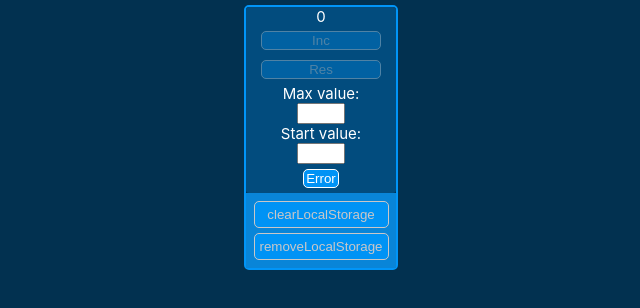
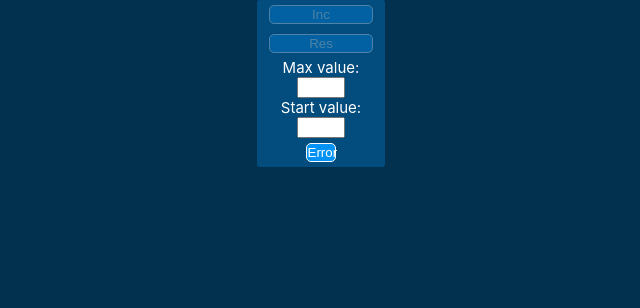
Before and after one commit to yo-atmosf3re/_counter, a React (Create React App) app: page / in a window 1280 px wide. Shown: the top 308 px of the page, without its empty margins (319-959 px from the left). Built offline with nearby package versions, Linux system fonts and the light colour scheme.

Commit message:
the process of wrapping all components in container ones;

```diff
--- a/src/App.tsx
+++ b/src/App.tsx
@@ -1,74 +1,87 @@
 import React, { ChangeEvent, useCallback, useEffect, useState } from 'react';
+import { useSelector } from 'react-redux';
 import './App.css';
 import { Counter } from './components/Counter';
+import CounterContainer from './components/CounterContainer';
+import { AppStateType } from './redux/store';
 
-function App() {
-  let [maxValue, setMaxValue] = useState<number>(0);
-  let [counterValue, setCounterValue] = useState<number>(0);
-  let [startValue, setStartValue] = useState<number>(0);
+// function App() {
+//   let [maxValue, setMaxValue] = useState<number>(0);
+//   let [counterValue, setCounterValue] = useState<number>(0);
+//   let [startValue, setStartValue] = useState<number>(0);
 
-  const counterMaxValueHandler = useCallback((event: ChangeEvent<HTMLInputElement>) => {
-    const value = Number(event.currentTarget.value)
-    setMaxValue(value)
-  }, [setMaxValue])
-  const counterStartValueHandler = useCallback((event: ChangeEvent<HTMLInputElement>) => {
-    const value = Number(event.currentTarget.value)
-    setStartValue(value)
-  }, [setCounterValue])
+//   const counterMaxValueHandler = useCallback((event: ChangeEvent<HTMLInputElement>) => {
+//     const value = Number(event.currentTarget.value)
+//     setMaxValue(value)
+//   }, [setMaxValue])
+//   const counterStartValueHandler = useCallback((event: ChangeEvent<HTMLInputElement>) => {
+//     const value = Number(event.currentTarget.value)
+//     setStartValue(value)
+//   }, [setCounterValue])
 
-  const setStartValueCounterHandler = useCallback(() => {
-    setStartValue(startValue + 1)
-  }, [setStartValue, startValue])
-  const resetStartValueHandler = useCallback(() => {
-    setStartValue(0)
-  }, [setStartValue])
+//   const setStartValueCounterHandler = useCallback((startValue: number) => {
+//     setStartValue(startValue + 1)
+//   }, [setStartValue, startValue])
+//   const resetStartValueHandler = useCallback(() => {
+//     setStartValue(0)
+//   }, [setStartValue])
 
-  const setAllValueHandler = useCallback(() => {
-    setStartValue(counterValue)
-    setCounterValue(0)
-  }, [setStartValue, counterValue, setCounterValue])
+//   const setAllValueHandler = useCallback(() => {
+//     setStartValue(counterValue)
+//     setCounterValue(0)
+//   }, [setStartValue, counterValue, setCounterValue])
 
-  useEffect(
-    () => {
-      let valueAsString = localStorage.getItem('counterValue');
-      if (valueAsString) {
-        let newValue = JSON.parse(valueAsString)
-        setCounterValue(newValue);
-      }
-    },
-    [])
-  useEffect(() => { localStorage.setItem('counterValue', JSON.stringify(counterValue)) }, [counterValue])
-  const clearLocalStorageHandler = () => {
-    localStorage.clear()
-    setCounterValue(0);
-  }
-  const removeLocalStorageHandler = () => {
-    localStorage.removeItem('counterValue')
-  }
+//   useEffect(
+//     () => {
+//       let valueAsString = localStorage.getItem('counterValue');
+//       if (valueAsString) {
+//         let newValue = JSON.parse(valueAsString)
+//         setCounterValue(newValue);
+//       }
+//     },
+//     [])
+//   useEffect(() => { localStorage.setItem('counterValue', JSON.stringify(counterValue)) }, [counterValue])
+//   const clearLocalStorageHandler = () => {
+//     localStorage.clear()
+//     setCounterValue(0);
+//   }
+//   const removeLocalStorageHandler = () => {
+//     localStorage.removeItem('counterValue')
+//   }
+
+//   return (
+//     <div className='counter'>
+//       <Counter
+//         counterValue={counterValue}
+//         setCounterValue={setCounterValue}
+//         startValue={startValue}
+//         setStartValue={setStartValue}
+//         maxValue={maxValue}
+//         setMaxValue={setMaxValue}
+//         counterMaxValueHandler={counterMaxValueHandler}
+//         counterStartValueHandler={counterStartValueHandler}
+//         setStartValueCounterHandler={setStartValueCounterHandler}
+//         resetStartValueHandler={resetStartValueHandler}
+//         setAllValueHandler={setAllValueHandler} />
+
+//       <div className='locastorageField'>
+//         <button className='LocalButton' onClick={clearLocalStorageHandler}>clearLocalStorage</button>
+//         <button className='LocalButton' onClick={removeLocalStorageHandler}>removeLocalStorage</button>
+//       </div>
+//     </div >
+//   )
+// }
+
+export const App: any = React.memo(() => {
+  const { counterValue, maxValue, startValue } = useSelector((state: AppStateType) => state.counter)
 
   return (
-    <div className='counter'>
-      <Counter
-        counterValue={counterValue}
-        setCounterValue={setCounterValue}
-        startValue={startValue}
-        setStartValue={setStartValue}
-        maxValue={maxValue}
-        setMaxValue={setMaxValue}
-        counterMaxValueHandler={counterMaxValueHandler}
-        counterStartValueHandler={counterStartValueHandler}
-        setStartValueCounterHandler={setStartValueCounterHandler}
-        resetStartValueHandler={resetStartValueHandler}
-        setAllValueHandler={setAllValueHandler} />
-
-      <div className='locastorageField'>
-        <button className='LocalButton' onClick={clearLocalStorageHandler}>clearLocalStorage</button>
-        <button className='LocalButton' onClick={removeLocalStorageHandler}>removeLocalStorage</button>
-      </div>
-    </div >
+    <div>
+      <CounterContainer />
+    </div>
   )
 }
-
+)
 
 // const value = useSelector<AppStateType, number>(state => state.counter.value)
 //   const dispatch: any = useDispatch()
--- /dev/null
+++ b/src/components/CounterContainer.tsx
@@ -0,0 +1,55 @@
+import * as React from 'react';
+import { connect } from 'react-redux';
+import { Dispatch } from 'redux';
+import {
+   counterMaxValueAC,
+   counterStartValueAC,
+   CounterType,
+   increaseStartValueAC,
+   resetStartValueAC,
+   setAllValueAC
+} from '../redux/counter-reducer';
+import { AppStateType } from '../redux/store';
+import { Counter } from './Counter';
+
+type mapStateToPropsType = {
+   counter: CounterType
+}
+
+type mapDispathToPropsType = {
+   setCounterMaxValue: (maxValue: number) => void
+   setCounterStartValue: (startValue: number) => void
+   increaseCounterStartValue: (startValue: number) => void
+   resetCounterStartValue: (startValue: number) => void
+   setAllCounterValue: (counterValue: number) => void
+}
+
+const mapStateToProps = (state: AppStateType): mapStateToPropsType => {
+   return {
+      counter: state.counter
+   }
+}
+
+const mapDispathToProps = (dispatch: Dispatch): mapDispathToPropsType => {
+   return {
+      setCounterMaxValue: (maxValue: number) => {
+         dispatch(counterMaxValueAC(maxValue))
+      },
+      setCounterStartValue: (startValue: number) => {
+         dispatch(counterStartValueAC(startValue))
+      },
+      increaseCounterStartValue: (startValue: number) => {
+         dispatch(increaseStartValueAC(startValue))
+      },
+      resetCounterStartValue: (startValue: number) => {
+         dispatch(resetStartValueAC(startValue))
+      },
+      setAllCounterValue: (counterValue: number) => {
+         dispatch(setAllValueAC(counterValue))
+      }
+   }
+}
+
+const CounterContainer = connect(mapStateToProps, mapDispathToProps)(Counter)
+
+export default CounterContainer;
--- a/src/components/Increment.tsx
+++ b/src/components/itemsCounter/Increment.tsx
@@ -1,9 +1,9 @@
-import React, { Dispatch, SetStateAction } from 'react';
+import React, { Dispatch, MouseEventHandler, SetStateAction } from 'react';
 
 type IncrementPropsType = {
    counterValue: number;
    maxValue: number;
-   setStartValueCounterHandler: () => void
+   setStartValueCounterHandler: (startValue: any) => void
 }
 
 export function Increment(props: IncrementPropsType) {
--- a/src/redux/counter-reducer.ts
+++ b/src/redux/counter-reducer.ts
@@ -13,18 +13,19 @@ type InitialStateType = {
    maxValue: number
    startValue: number
 }
+export type CounterType = typeof initialState;
 
 export const counterReducer = (state: InitialStateType = initialState, action: ActionTypes) => {
    switch (action.type) {
       case 'SET-COUNTER-MAX-VALUE': {
          let stateCopy = { ...state };
-         const value = Number(action.event.currentTarget.value)
+         const value = action.maxValue
          stateCopy.maxValue = value;
          return stateCopy;
       }
       case 'SET-COUNTER-START-VALUE': {
          let stateCopy = { ...state };
-         const value = Number(action.event.currentTarget.value)
+         const value = action.startValue
          stateCopy.startValue = value
          return stateCopy;
       }
@@ -50,11 +51,11 @@ export const counterReducer = (state: InitialStateType = initialState, action: A
    }
 }
 
-const counterMaxValueAC = (event: ChangeEvent<HTMLInputElement>) => ({ type: 'SET-COUNTER-MAX-VALUE', event } as const)
-const counterStartValueAC = (event: ChangeEvent<HTMLInputElement>) => ({ type: 'SET-COUNTER-START-VALUE', event } as const)
-const increaseStartValueAC = () => ({ type: 'INCREASE-COUNTER-START-VALUE' } as const)
-const resetStartValueAC = () => ({ type: 'RESET-COUNTER-START-VALUE' } as const)
-const setAllValueAC = () => ({ type: 'SET-ALL-COUNTER-VALUE' } as const)
+export const counterMaxValueAC = (maxValue: number) => ({ type: 'SET-COUNTER-MAX-VALUE', maxValue } as const)
+export const counterStartValueAC = (startValue: number) => ({ type: 'SET-COUNTER-START-VALUE', startValue } as const)
+export const increaseStartValueAC = (startValue: number) => ({ type: 'INCREASE-COUNTER-START-VALUE', startValue } as const)
+export const resetStartValueAC = (startValue: number) => ({ type: 'RESET-COUNTER-START-VALUE', startValue } as const)
+export const setAllValueAC = (counterValue: number) => ({ type: 'SET-ALL-COUNTER-VALUE', counterValue } as const)
 
 type CounterMaxValueActionType = ReturnType<typeof counterMaxValueAC>
 type CounterStartValueActionType = ReturnType<typeof counterStartValueAC>
```
Also changed, not shown: src/components/Counter.tsx (+19 -5 lines), src/components/itemsCounter/Display.tsx (renamed from src/components/Display.tsx), src/components/itemsCounter/EntryField.tsx (renamed from src/components/EntryField.tsx), src/components/itemsCounter/Reset.tsx (renamed from src/components/Reset.tsx).
